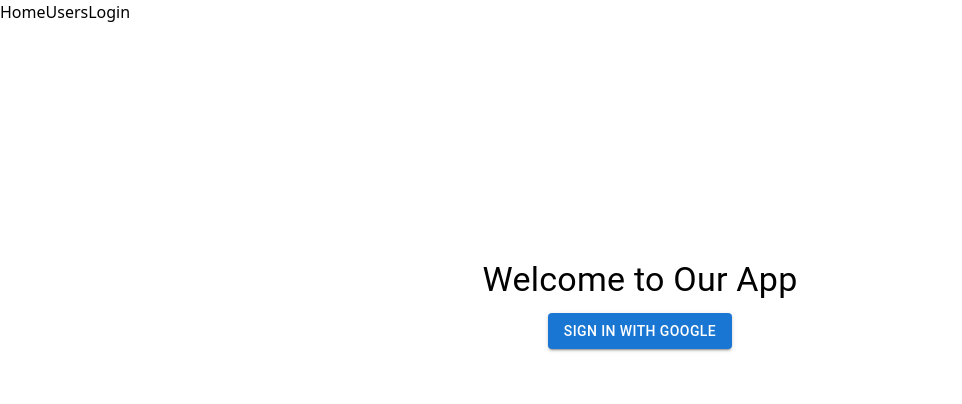
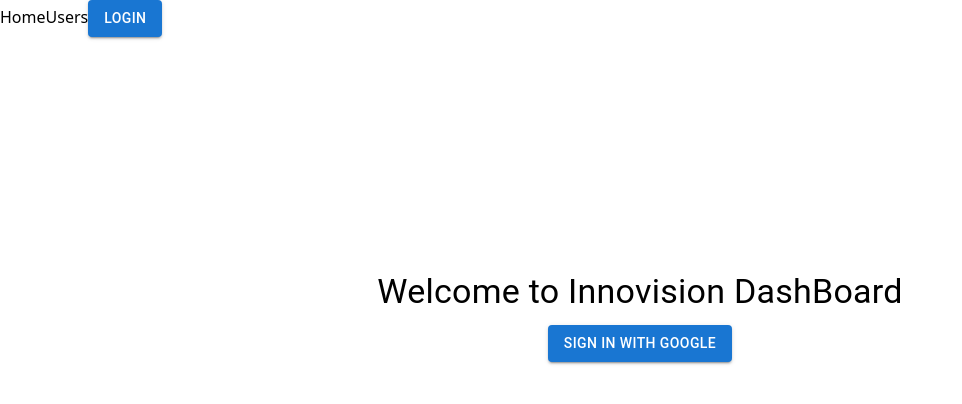
Before and after one commit to Srish-ty/Innovision-Dashboard, a Next.js app: page / in a window 1280 px wide. Shown: the top 404 px of the page, without its empty margins (0-962 px from the left). Built offline with nearby package versions, Linux system fonts and the light colour scheme; no server answers.

Commit message:
fix: signin ui changes

```diff
--- a/src/app/page.js
+++ b/src/app/page.js
@@ -47,12 +47,12 @@ const HomePage = () => {
       minHeight="70vh"
     >
       <Typography variant="h4" gutterBottom>
-        Welcome to Our App
+        Welcome to Innovision DashBoard
       </Typography>
       {user ? (
         <>
           <Typography variant="body1">
-            Signed in as: {user.email}
+            Signed in as: <span className="text-teal-500"> {user.email} </span>
             {console.log(user)}
           </Typography>
           <Button variant="contained" color="secondary" onClick={handleSignOut}>
--- a/src/app/users/page.js
+++ b/src/app/users/page.js
@@ -28,9 +28,6 @@ const Users = () => {
 
   return (
     <Box>
-      <Typography variant="h4" gutterBottom>
-        Users
-      </Typography>
       <TableComponent users={data.user.data} loggedInUser={currentUser} />
     </Box>
   );
--- a/src/app/users/table.js
+++ b/src/app/users/table.js
@@ -175,7 +175,7 @@ const TableComponent = ({ users, loggedInUser }) => {
           severity="error"
           sx={{ width: "100%" }}
         >
-          You're not authorized to change this!
+          You&apos;re not authorized to change this!
         </Alert>
       </Snackbar>
     </>
--- a/src/components/NavBar/Navbar.js
+++ b/src/components/NavBar/Navbar.js
@@ -2,6 +2,7 @@
 import React, { useEffect, useState } from "react";
 import { NavData } from "@/config/data/navData";
 import { signInWithGoogle, signOutUser } from "@/firebase/auth";
+import { Button } from "@mui/material";
 
 export const Navbar = () => {
   const [user, setUser] = useState(null);
@@ -51,19 +52,23 @@ export const Navbar = () => {
         </a>
       ))}
       {user ? (
-        <button
+        <Button
+          variant="contained"
+          color="secondary"
           onClick={handleSignOut}
-          className="text-teal-500 hover:text-white"
+          className="text-white"
         >
           Logout
-        </button>
+        </Button>
       ) : (
-        <button
+        <Button
+          variant="contained"
+          color="primary"
           onClick={handleSignIn}
-          className="text-teal-500 hover:text-white"
+          className="text-white"
         >
           Login
-        </button>
+        </Button>
       )}
     </nav>
   );
```
